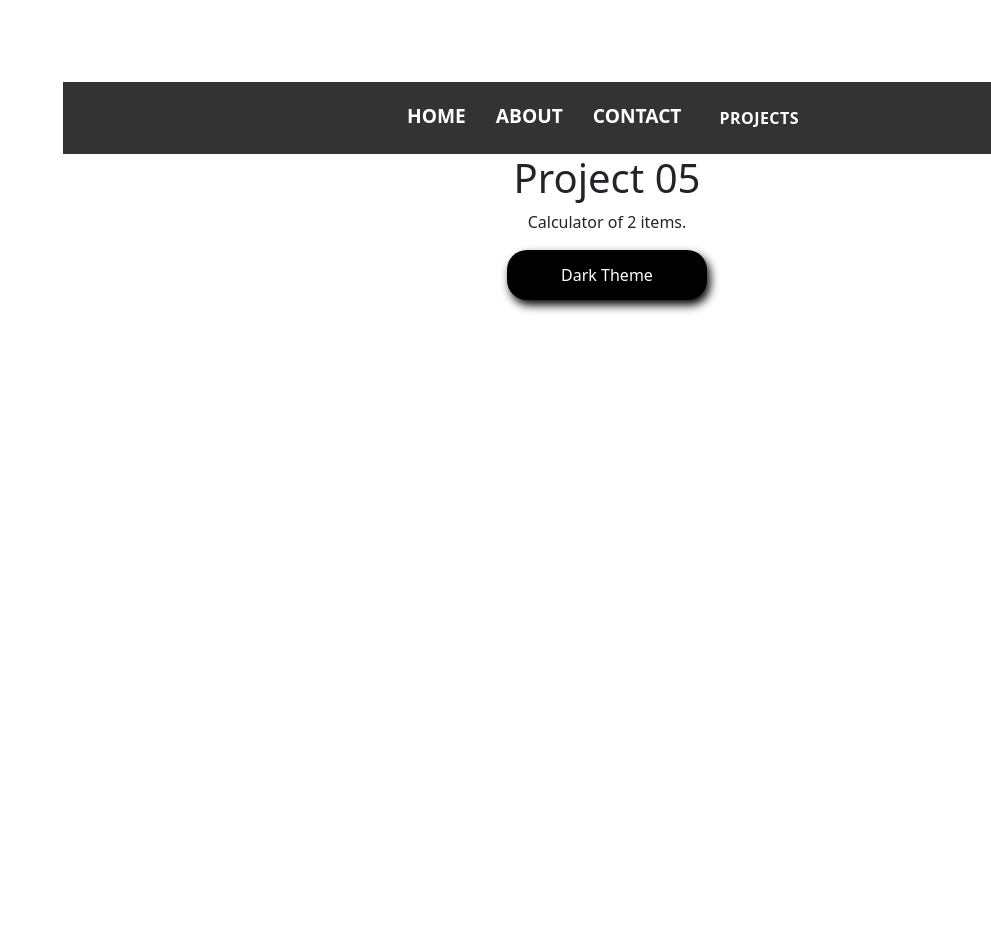
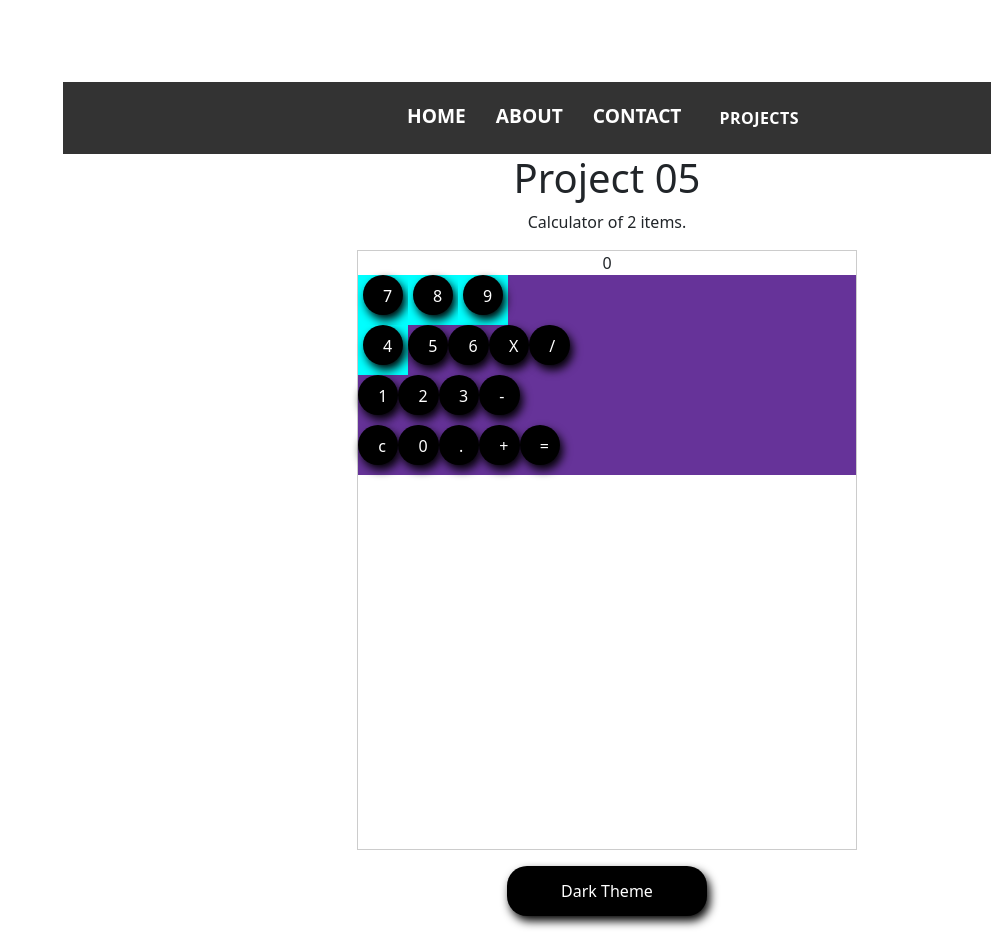
Before and after one commit to lbruster/changecolor, a React (Vite) app: page /projects/5 in a window 1280 px wide. Shown: the top 948 px of the page, without its empty margins (289-1280 px from the left). Before the commit the page ends 800 px from the top, so only its background shows below. Built offline with nearby package versions, Linux system fonts and the light colour scheme.

Commit message:
project 5

```diff
--- a/src/App.css
+++ b/src/App.css
@@ -259,3 +259,38 @@ ul.livesearch-results {
   margin-top: 20px;
   font-size: 10.5rem;
 }
+
+/*Calc*/
+.projects-calc {
+  border: 1px solid #ccc;
+  width: 500px;
+  margin: 0 auto;
+  height: 600px;
+  /*  display: flex;
+  flex: auto;
+  flex-basis: content; */
+}
+.projects-calc .divrow {
+  width: 100%;
+  height: 50px;
+  background: rebeccapurple;
+  display: flex;
+  flex-direction: row;
+}
+
+.projects-calc .divrsp {
+  width: 50px;
+  height: 50px;
+  background: aqua;
+}
+label.livecalc-field {
+  width: 100%;
+  flex: none;
+}
+
+.projects-calc button {
+  clear: both;
+  width: 40px;
+  height: 40px;
+  line-height: 20px;
+}
--- a/src/components/projects/project04.tsx
+++ b/src/components/projects/project04.tsx
@@ -18,6 +18,8 @@ const About = () => {
     const searchTerm = (item || []).toString().toLowerCase();
     if (searchTerm !== "") {
       console.log(item);
+      const testinginput = document.querySelector(".liveInput");
+      console.log(testinginput);
     }
   }
   return (
@@ -41,6 +43,7 @@ const About = () => {
         </div>
         <div className="filter-search">
           <input
+            className="liveInput"
             type="text"
             //value={searchIteam}
             onChange={handleSearch}
--- a/src/components/projects/project05.tsx
+++ b/src/components/projects/project05.tsx
@@ -1,4 +1,5 @@
 import React from "react";
+import { useState } from "react";
 
 /*
 5. Calculadora Sencilla
@@ -12,7 +13,59 @@ Crea una página con dos campos de entrada de números y cuatro botones: "Sumar"
 ● Asegúrate de validar la entrada para evitar errores (por ejemplo, división por cero).
 
 */
-const About = () => {
+/* function ButtonPanel({ onButtonClick }) {
+  const buttons = [
+    "7",
+    "8",
+    "9",
+    "/",
+    "4",
+    "5",
+    "6",
+    "*",
+    "1",
+    "2",
+    "3",
+    "-",
+    "0",
+    ".",
+    "=",
+    "+",
+  ];
+
+  return (
+    <div className="button-panel">
+      {buttons.map((btn) => (
+        <button key={btn} onClick={() => onButtonClick(btn)}>
+          {btn}
+        </button>
+      ))}
+    </div>
+  );
+} */
+const Project05 = () => {
+  const [displayValue, setDisplayValue] = useState("0");
+  const [firstOperand, setFirstOperand] = useState(null);
+  const [operator, setOperator] = useState(null);
+  const [waitingForSecondOperand, setWaitingForSecondOperand] = useState(false);
+
+  // ... (functions for handling number input, operations, etc.)
+  function result() {}
+
+  /*  const [input, setInput] = useState(""); */
+
+  /* const handleButtonClick = (value) => {
+    if (value === "=") {
+      // Evaluate the expression
+      try {
+        setInput(eval(input).toString());
+      } catch (error) {
+        setInput("Error");
+      }
+    } else {
+      setInput(input + value);
+    }
+  }; */
   return (
     <>
       <section className="projects">
@@ -21,8 +74,81 @@ const About = () => {
           <p>Calculator of 2 items.</p>
         </div>
       </section>
+      <section className="projects-calc">
+        <label
+          className="livecalc-field"
+          /* onChange={handleSearch} */
+        >
+          {displayValue}
+        </label>
+        <div className="divrow">
+          <div className="divrsp">
+            <button>7</button>
+          </div>
+          <div className="divrsp">
+            <button>8</button>
+          </div>
+          <div className="divrsp">
+            <button>9</button>
+          </div>
+          <div></div>
+          <div></div>
+        </div>
+        <div className="divrow">
+          <div className="divrsp">
+            <button>4</button>
+          </div>
+          <div>
+            <button>5</button>
+          </div>
+          <div>
+            <button>6</button>
+          </div>
+          <div>
+            <button>X</button>
+          </div>
+          <div>
+            <button>/</button>
+          </div>
+        </div>
+        <div className="divrow">
+          <div>
+            <button>1</button>
+          </div>
+          <div>
+            <button>2</button>
+          </div>
+          <div>
+            <button>3</button>
+          </div>
+          <div>
+            <button>-</button>
+          </div>
+          <div></div>
+        </div>
+        <div className="divrow">
+          <div>
+            <button>c</button>
+          </div>
+          <div>
+            <button>0</button>
+          </div>
+          <div>
+            <button>.</button>
+          </div>
+          <div>
+            <button>+</button>
+          </div>
+          <div>
+            <button className="equal" onClick={result}>
+              =
+            </button>
+          </div>
+        </div>
+        <div></div>
+      </section>
     </>
   );
 };
 
-export default About;
+export default Project05;
```
